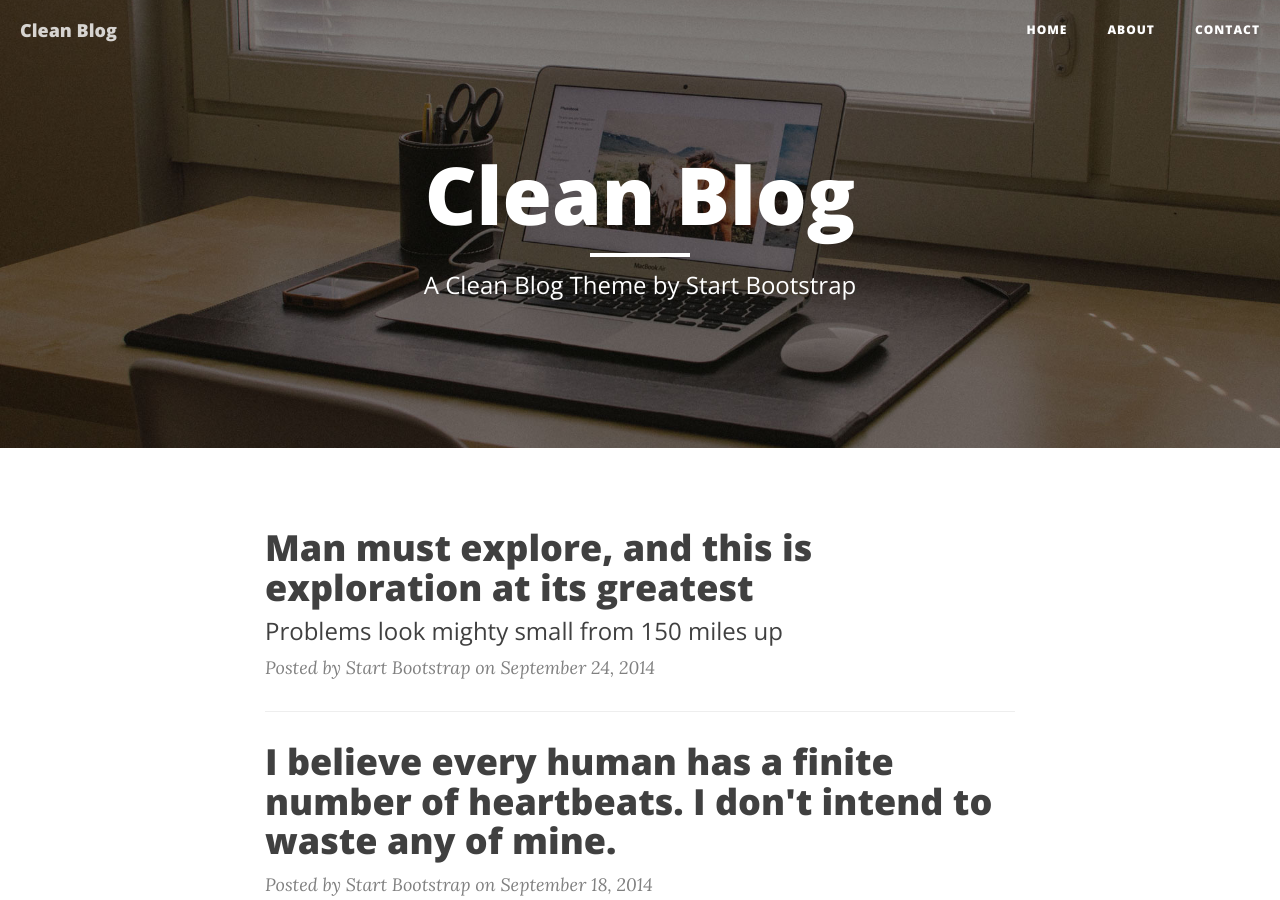
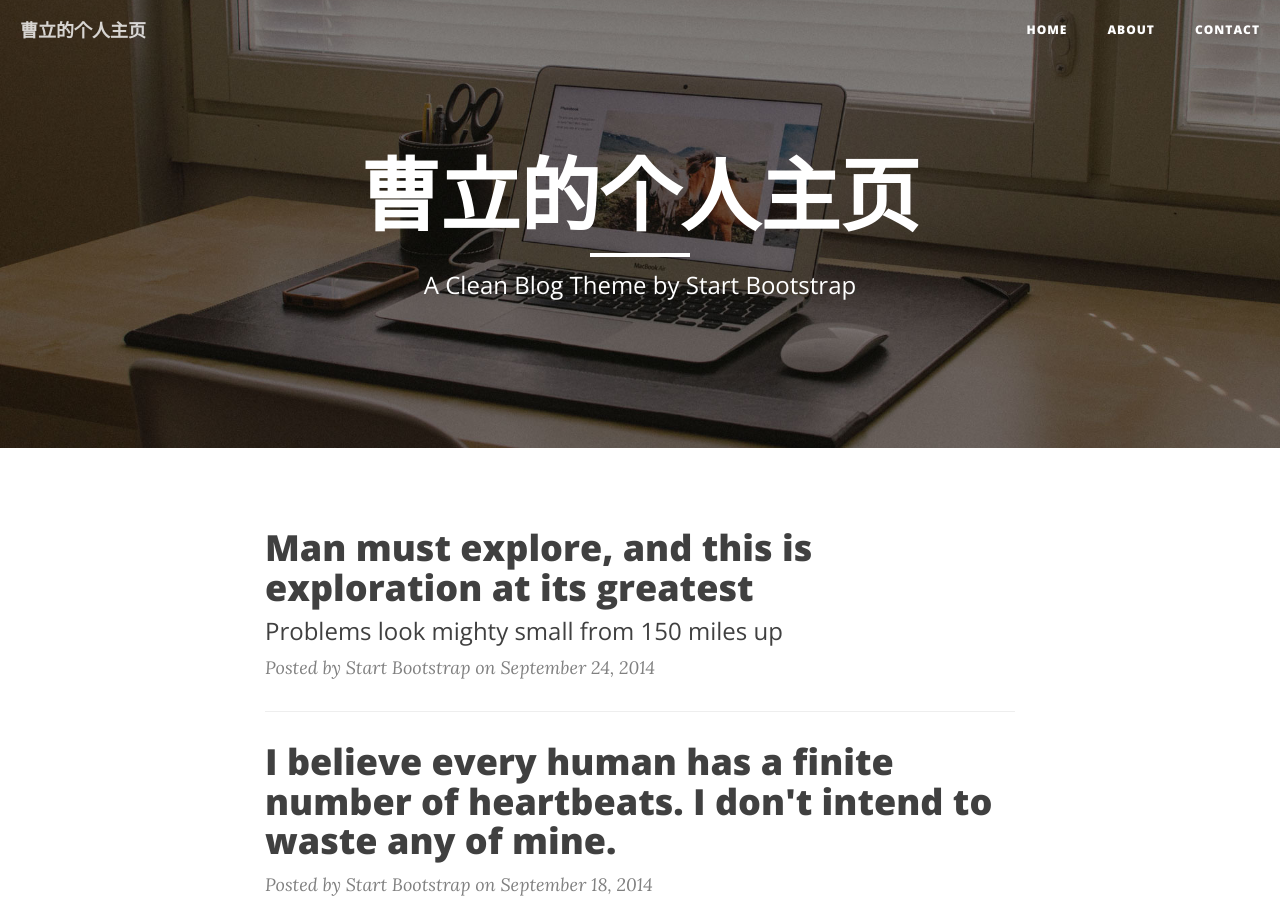
Before and after one commit to cuiyixiao/cyxblog, a Jekyll site: the page built from index.html, in a window 1280 px wide and 900 px high. Built offline with Jekyll 4.4.1, drawn with Linux system fonts in a browser that asks for light colours; nearby versions of some CDN libraries; the list of posts is cut into pages by our own code.

Commit message:
modification

```diff
--- a/_config.yml
+++ b/_config.yml
@@ -1,5 +1,5 @@
 # Site settings
-title: Clean Blog
+title: 曹立的个人主页
 header-img: img/home-bg.jpg
 email: oos1111@sjtu.edu.cn
 copyright_name: Your/Project/Corporate Name
```
